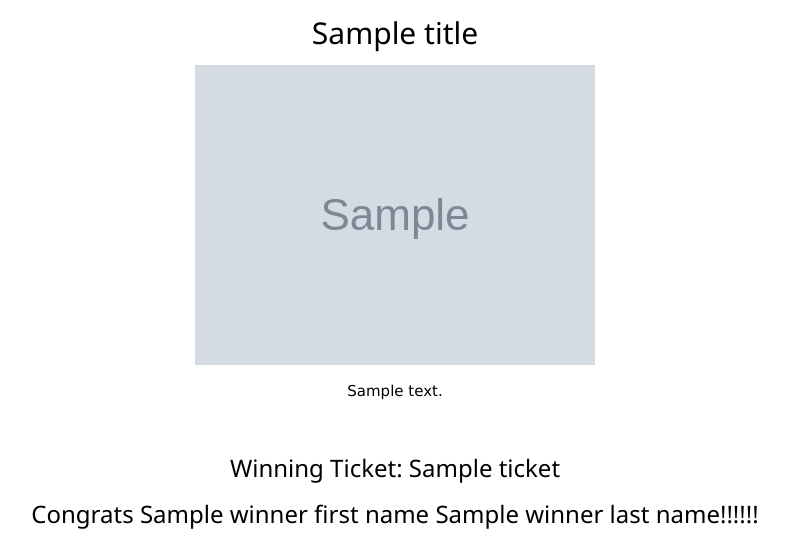
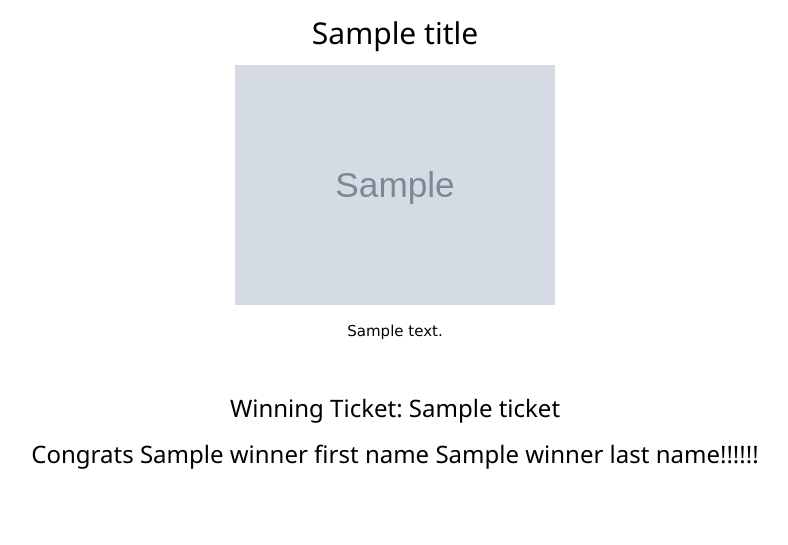
Before and after one commit to rich-hart/GIS, a Django app: template templates/prize.html in a window 1280 px wide. Shown: the top 545 px of the page, without its empty margins (245-1033 px from the left). Run offline with Django 3.2, Linux system fonts and the light colour scheme; the template is opened without the code that fills it: most values are stand-ins (such as "Sample title", 1, 10 or a date in 2020); grey boxes marked "Sample" are stand-in pictures.

Commit message:
update template

```diff
--- a/templates/prize.html
+++ b/templates/prize.html
@@ -10,7 +10,7 @@
 
 <div class="w3-container w3-center">
   <h2>{{title}}</h2>
-  <img src="{{ image }}">
+  <img src="{{ image }}" style="width:90%;max-width:320px">
   <p>{{description}}</p>
   <br/>
   {% if ticket %}
```
